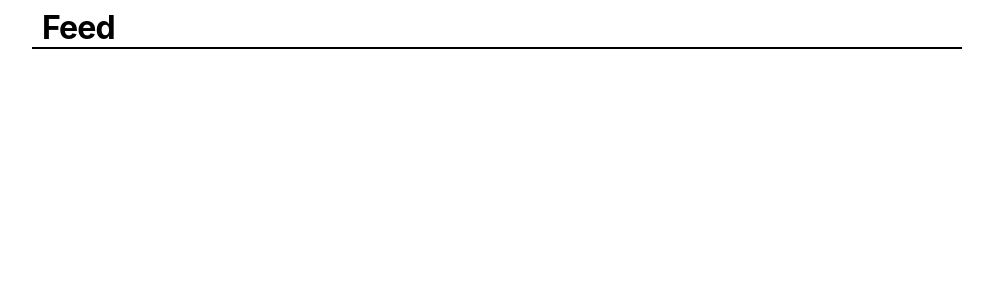
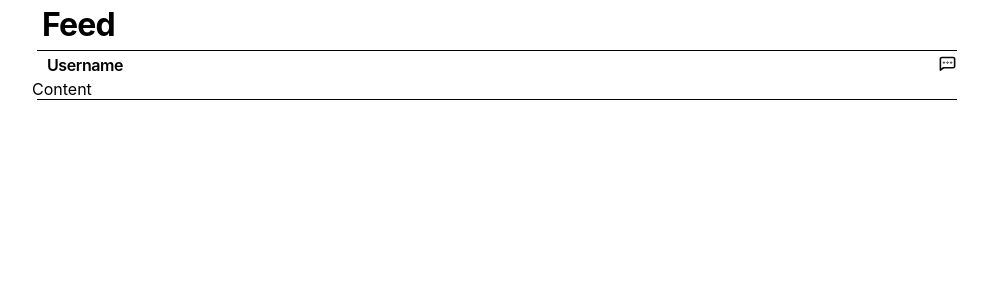
Before and after one commit to SCCapstone/DKMS, a Next.js app: page /feed in a window 1280 px wide. Shown: the top 300 px of the page, without its empty margins (270-1263 px from the left). Built offline with nearby package versions, Linux system fonts and the light colour scheme.

Commit message:
Added username and comment button

```diff
--- a/app/feed/page.module.css
+++ b/app/feed/page.module.css
@@ -1,18 +1,51 @@
 .title {
-    line-height: 1.15;
+    line-height: 40px;
     font-size: 2rem;
     font-style: normal;
     font-weight: 700;
     letter-spacing: -0.025em;
     color: black;
-    padding-top: 10px;
-    padding-left: 10px;
+    padding: 5px 10px 5px 10px;
+}
+
+.feedItem {
+    height: fit-content;
+}
+
+.userName {
+    line-height: 17px;
+    font-size: medium;
+    font-weight: 600;
+    letter-spacing: -0.025em;
+    color: black;
+    padding: 5px 15px 5px 15px;
+}
+
+.commentButton {
+    width: 24px;
+    height: 24px;
+    fill: none;
+    border: none;
+    background: white;
+    cursor: pointer;
+    padding-right: 5px;
+}
+
+.vertical {
+    display: flex;
+    flex-direction: row;
+    justify-content: space-between;
+    align-items: center;
+}
+
+.content {
+
 }
 
 .border {
-    border-style: solid;
-    border-color: black;
-    border-width: 1px;
+    border-bottom: 1px solid black;
+    width: 99%;
+    margin: 0 auto;
 }
 
 .main {
--- a/app/feed/page.tsx
+++ b/app/feed/page.tsx
@@ -3,6 +3,23 @@
     <div className={styles.main}>
         <div className={styles.title}>Feed</div>
         <div className={styles.border}></div>
+        <div className={styles.feedItem}>
+            <div className={styles.vertical}>
+                <div className={styles.userName}>Username</div>
+                <div>
+                    <svg width="24" height="24" viewBox="0 0 24 24" fill="none" xmlns="http://www.w3.org/2000/svg" className={styles.commentButton}>
+                    <path d="M13 11.5C13 12.0523 12.5523 12.5 12 12.5C11.4477 12.5 11 12.0523 11 11.5C11 10.9477 11.4477 10.5 12 10.5C12.5523 10.5 13 10.9477 13 11.5Z" stroke="#090909"/>
+                    <path d="M17.5 11.5C17.5 12.0523 17.0523 12.5 16.5 12.5C15.9477 12.5 15.5 12.0523 15.5 11.5C15.5 10.9477 15.9477 10.5 16.5 10.5C17.0523 10.5 17.5 10.9477 17.5 11.5Z" stroke="#090909"/>
+                    <path d="M8.5 11.5C8.5 12.0523 8.05228 12.5 7.5 12.5C6.94772 12.5 6.5 12.0523 6.5 11.5C6.5 10.9477 6.94772 10.5 7.5 10.5C8.05228 10.5 8.5 10.9477 8.5 11.5Z" stroke="#090909"/>
+                    <path d="M21 16C21 16.5304 20.7893 17.0391 20.4142 17.4142C20.0391 17.7893 19.5304 18 19 18H7L3 21V7C3 6.46957 3.21071 5.96086 3.58579 5.58579C3.96086 5.21071 4.46957 5 5 5H19C19.5304 5 20.0391 5.21071 20.4142 5.58579C20.7893 5.96086 21 6.46957 21 7V16Z" stroke="#090909" stroke-width="2" stroke-linecap="round" stroke-linejoin="round"/>
+                    </svg>
+                </div>
+            </div>
+            <div className={styles.content}>
+                Content
+            </div>
+        </div>
+        <div className={styles.border}></div>
     </div>
 )
 
```
